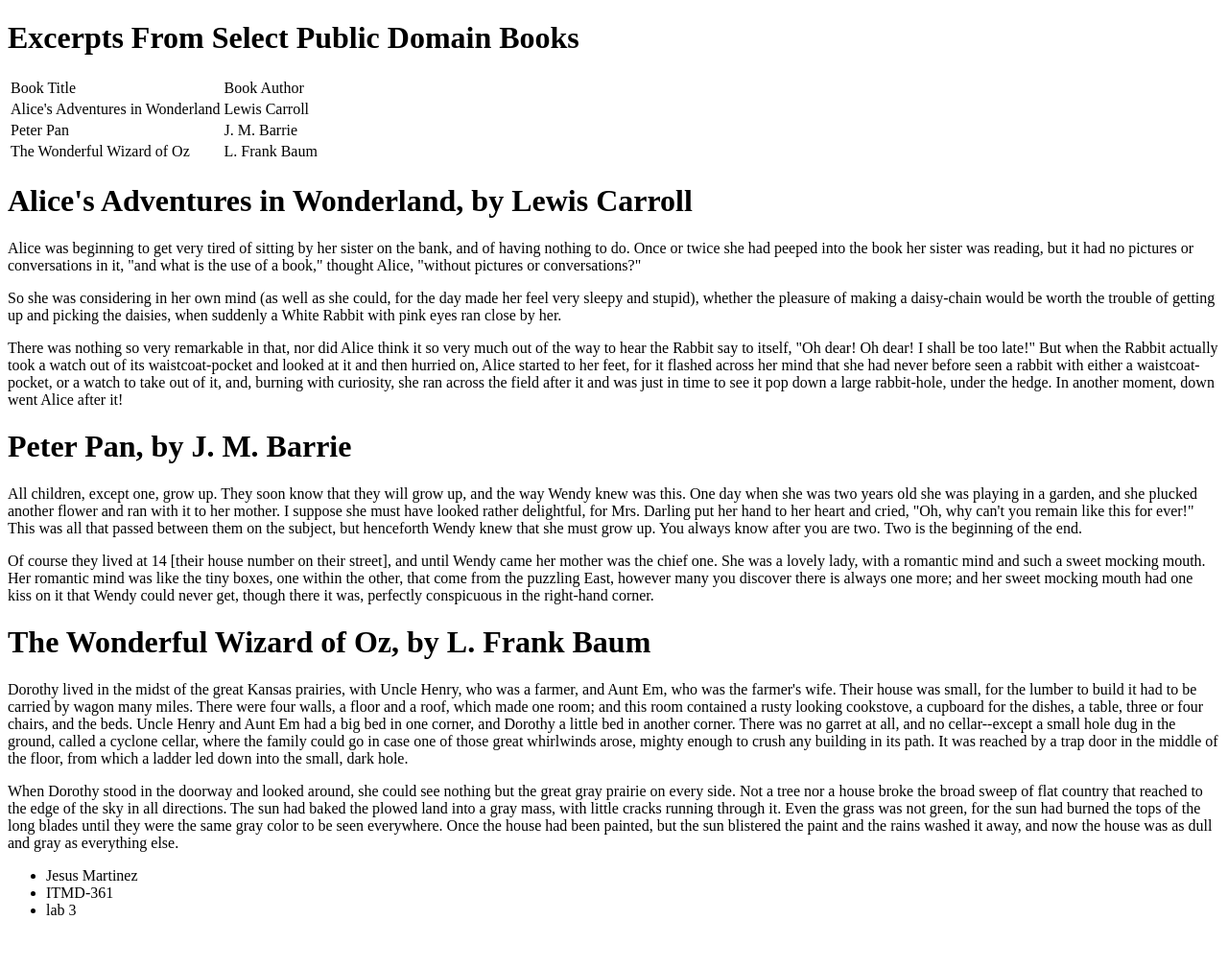
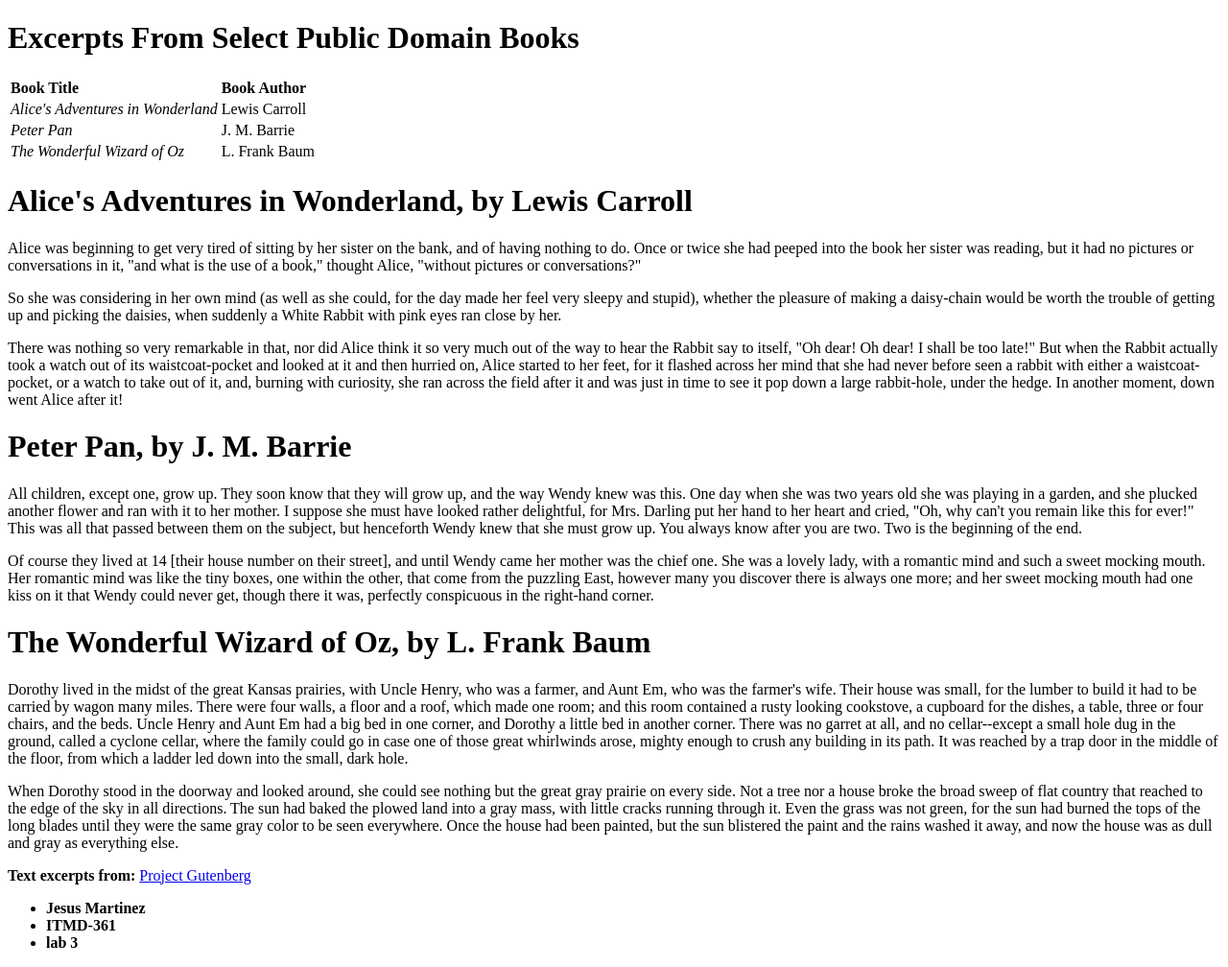
Before and after one commit to iiijim/lab3, a plain HTML site: page index.html in a window 1280 px wide. Shown: the whole page at 96% size. Before the commit the page ends 974 px from the top, so only its background shows below. Drawn offline with Linux system fonts and the light colour scheme.

Commit message:
Fixed the titles to have the proper formating, added the link back in, bolded the listed items

```diff
--- a/index.html
+++ b/index.html
@@ -22,28 +22,28 @@
 
     <tr>
 
-      <td>Book Title</td>
-      <td>Book Author</td>
+      <td><strong>Book Title</strong></td>
+      <td><strong>Book Author</strong></td>
 
     </tr>
 
     <tr>
 
-      <td>Alice's Adventures in Wonderland</td>
+      <td><em>Alice's Adventures in Wonderland</em></td>
       <td>Lewis Carroll</td>
 
     </tr>
 
     <tr>
 
-      <td>Peter Pan</td>
+      <td><em>Peter Pan</em></td>
       <td>J. M. Barrie</td>
 
     </tr>
 
     <tr>
 
-      <td>The Wonderful Wizard of Oz</td>
+      <td><em>The Wonderful Wizard of Oz</em></td>
       <td>L. Frank Baum</td>
 
     </tr>
@@ -78,11 +78,13 @@
   <p>Dorothy lived in the midst of the great Kansas prairies, with Uncle Henry, who was a farmer, and Aunt Em, who was the farmer's wife.  Their house was small, for the lumber to build it had to be carried by wagon many miles.  There were four walls, a floor and a roof, which made one room; and this room contained a rusty looking cookstove, a cupboard for the dishes, a table, three or four chairs, and the beds.  Uncle Henry and Aunt Em had a big bed in one corner, and Dorothy a little bed in another corner.  There was no garret at all, and no cellar--except a small hole dug in the ground, called a cyclone cellar, where the family could go in case one of those great whirlwinds arose, mighty enough to crush any building in its path.  It was reached by a trap door in the middle of the floor, from which a ladder led down into the small, dark hole.</p>
   <p>When Dorothy stood in the doorway and looked around, she could see nothing but the great gray prairie on every side.  Not a tree nor a house broke the broad sweep of flat country that reached to the edge of the sky in all directions.  The sun had baked the plowed land into a gray mass, with little cracks running through it.  Even the grass was not green, for the sun had burned the tops of the long blades until they were the same gray color to be seen everywhere.  Once the house had been painted, but the sun blistered the paint and the rains washed it away, and now the house was as dull and gray as everything else.</p>
 
+  <p><strong>Text excerpts from:</strong> <a href="http://www.gutenberg.org">Project Gutenberg</a></p>
+
   <ul>
 
-    <li>Jesus Martinez</li>
-    <li>ITMD-361</li>
-    <li>lab 3</li>
+    <li><strong>Jesus Martinez</strong></li>
+    <li><strong>ITMD-361</strong></li>
+    <li><strong>lab 3</strong></li>
 
   </ul>
 
```
